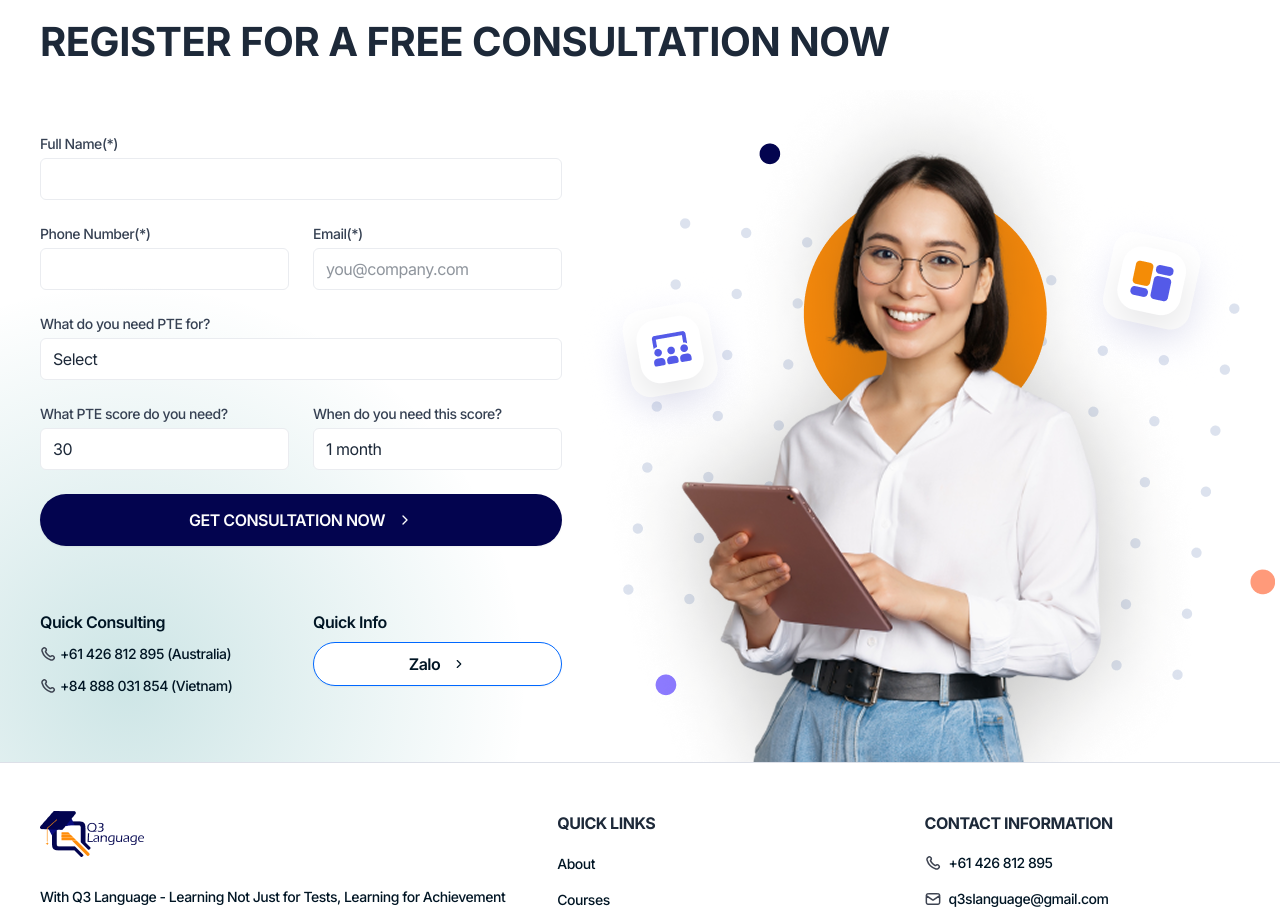
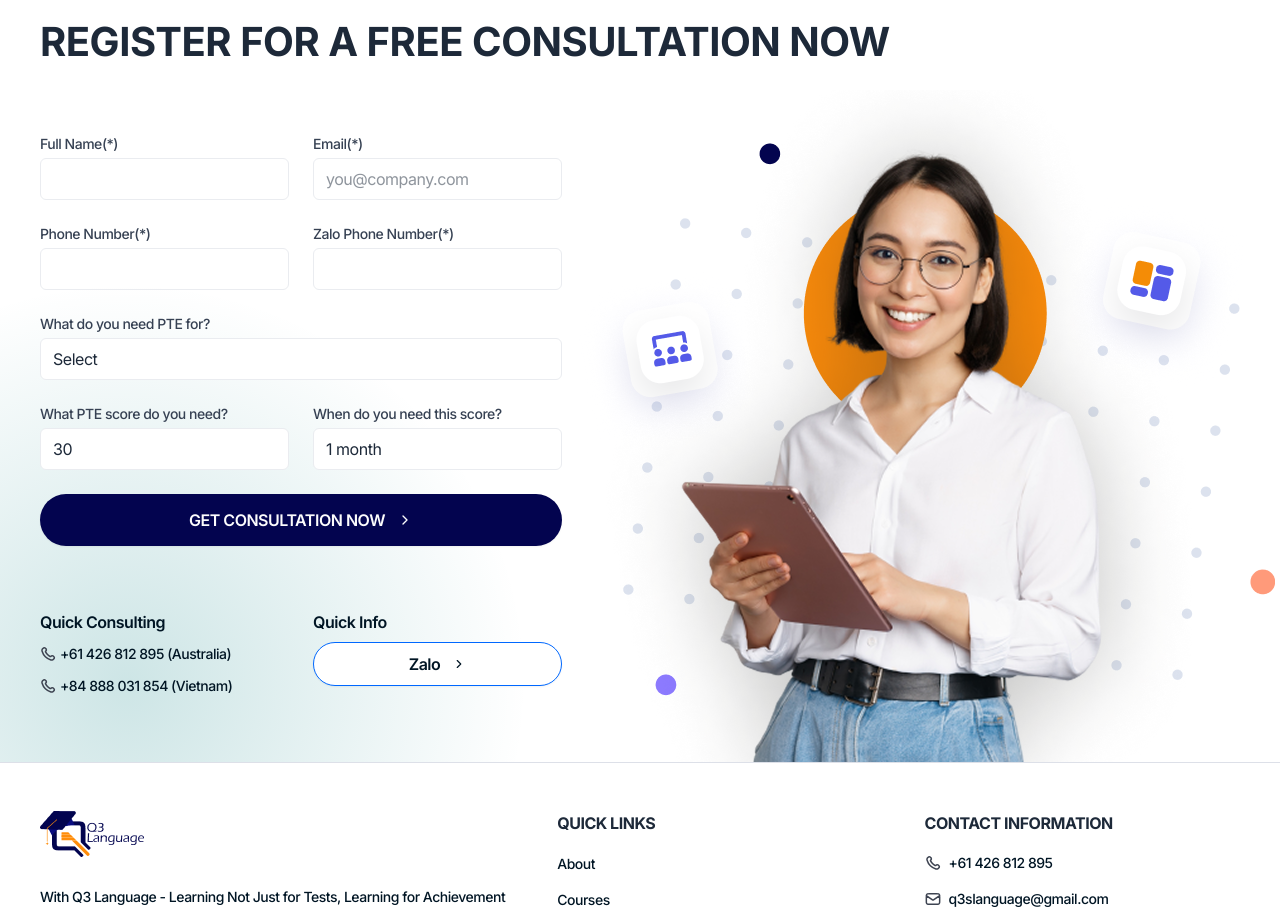
Before and after one commit to hoanglocdn95/Q3-landing-page, a Next.js app: page /en/ in a window 1280 px wide. Shown: the part 3420-4341 px from the top of the page. Built offline with nearby package versions, Linux system fonts and the light colour scheme; a web font is replaced by a local one.

Commit message:
feat: add zalo field

```diff
--- a/src/app/[locale]/courses/[slug]/page.tsx
+++ b/src/app/[locale]/courses/[slug]/page.tsx
@@ -69,11 +69,13 @@ export default async function Page({
 
   const courseItem = courses.find(course => course.slug === slug);
 
-  const courseDetail = courseItem?.[
-    locale as keyof typeof courseItem
-  ] as ICourse;
+  if (!courseItem) {
+    notFound();
+  }
 
-  if (!courseItem || !courseDetail) {
+  const courseDetail = courseItem[locale];
+
+  if (!courseDetail) {
     notFound();
   }
 
@@ -110,7 +112,7 @@ export default async function Page({
           className="h-auto w-full md:hidden"
         />
       </section>
-      <Main locale={locale} courseDetail={courseDetail} />
+      <Main locale={locale} courseDetail={courseDetail as unknown as ICourse} />
     </div>
   );
 }
--- a/src/components/contact-form-section.tsx
+++ b/src/components/contact-form-section.tsx
@@ -19,7 +19,7 @@ interface IContactFormSectionProps {
 }
 
 const CONTACT_API_URL =
-  'https://script.google.com/macros/s/AKfycbwZLcNpffDFdQThmbtkAZAyJPAzhXxfMi_cXQxjLfFJtmOuEIs4GQyZkVa_RJFqGGGc/exec';
+  'https://script.google.com/macros/s/AKfycbymZntb0Elb8FZoCdND8cBwTJq3TqOB4bFAkhjNEpe9lPMPrDuOILRmZfzWyy5jjVjQ/exec';
 
 const ContactFormSection: React.FC<IContactFormSectionProps> = ({
   locale,
@@ -44,6 +44,7 @@ const ContactFormSection: React.FC<IContactFormSectionProps> = ({
   const [formData, setFormData] = useState({
     name: '',
     email: '',
+    zalo: '',
     phoneNumber: '',
     purpose: purposeOptions[0],
     achieveScore: scoreOptions[0],
@@ -91,6 +92,7 @@ const ContactFormSection: React.FC<IContactFormSectionProps> = ({
         setFormData({
           name: '',
           email: '',
+          zalo: '',
           phoneNumber: '',
           purpose: purposeOptions[0],
           achieveScore: scoreOptions[0],
@@ -126,6 +128,7 @@ const ContactFormSection: React.FC<IContactFormSectionProps> = ({
               {t.form.title}
             </h2>
             <form className="relative z-10 flex flex-col gap-6 lg:mb-8">
+              <div className="grid grid-cols-1 gap-6 md:grid-cols-2">
                 <div>
                   <label
                     htmlFor="name"
@@ -141,6 +144,24 @@ const ContactFormSection: React.FC<IContactFormSectionProps> = ({
                     onChange={handleChange}
                     autoComplete="off"
                   />
+                </div>
+                <div>
+                  <label
+                    htmlFor="email"
+                    className="mb-1 block text-sm font-medium text-gray-700"
+                  >
+                    {t.form.form.email}(*)
+                  </label>
+                  <input
+                    type="email"
+                    id="email"
+                    value={formData.email}
+                    placeholder="you@company.com"
+                    className="w-full rounded-md border border-gray-200 px-3 py-2 shadow-(--shadow-input)"
+                    onChange={handleChange}
+                    autoComplete="off"
+                  />
+                </div>
               </div>
 
               <div className="grid grid-cols-1 gap-6 md:grid-cols-2">
@@ -162,16 +183,15 @@ const ContactFormSection: React.FC<IContactFormSectionProps> = ({
                 </div>
                 <div>
                   <label
-                    htmlFor="email"
+                    htmlFor="zalo"
                     className="mb-1 block text-sm font-medium text-gray-700"
                   >
-                    {t.form.form.email}(*)
+                    {t.form.form.zalo}(*)
                   </label>
                   <input
-                    type="email"
-                    id="email"
-                    value={formData.email}
-                    placeholder="you@company.com"
+                    type="tel"
+                    id="zalo"
+                    value={formData.zalo}
                     className="w-full rounded-md border border-gray-200 px-3 py-2 shadow-(--shadow-input)"
                     onChange={handleChange}
                     autoComplete="off"
--- a/src/locales/en/contact.json
+++ b/src/locales/en/contact.json
@@ -5,6 +5,7 @@
       "name": "Full Name",
       "phone": "Phone Number",
       "email": "Email",
+      "zalo": "Zalo Phone Number",
       "purpose": "What do you need PTE for?",
       "score": "What PTE score do you need?",
       "time": "When do you need this score?",
--- a/src/locales/vi/contact.json
+++ b/src/locales/vi/contact.json
@@ -5,6 +5,7 @@
       "name": "Họ tên",
       "phone": "Điện thoại",
       "email": "Email",
+      "zalo": "Số điện thoại Zalo",
       "purpose": "Bạn cần PTE làm gì?",
       "score": "Bạn cần đạt bao nhiêu điểm PTE?",
       "time": "Thời gian bạn cần đạt số điểm trên?",
```
Lines whose indentation alone changed are shown as unchanged.
